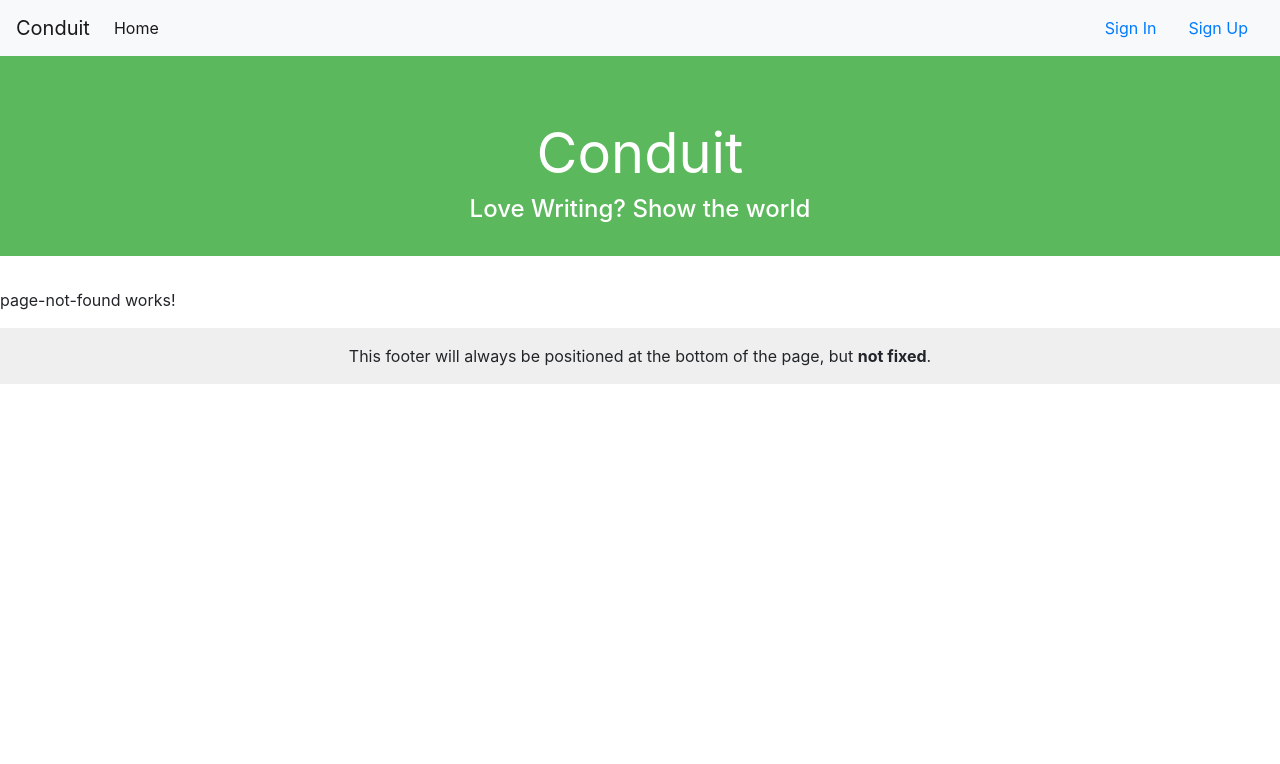
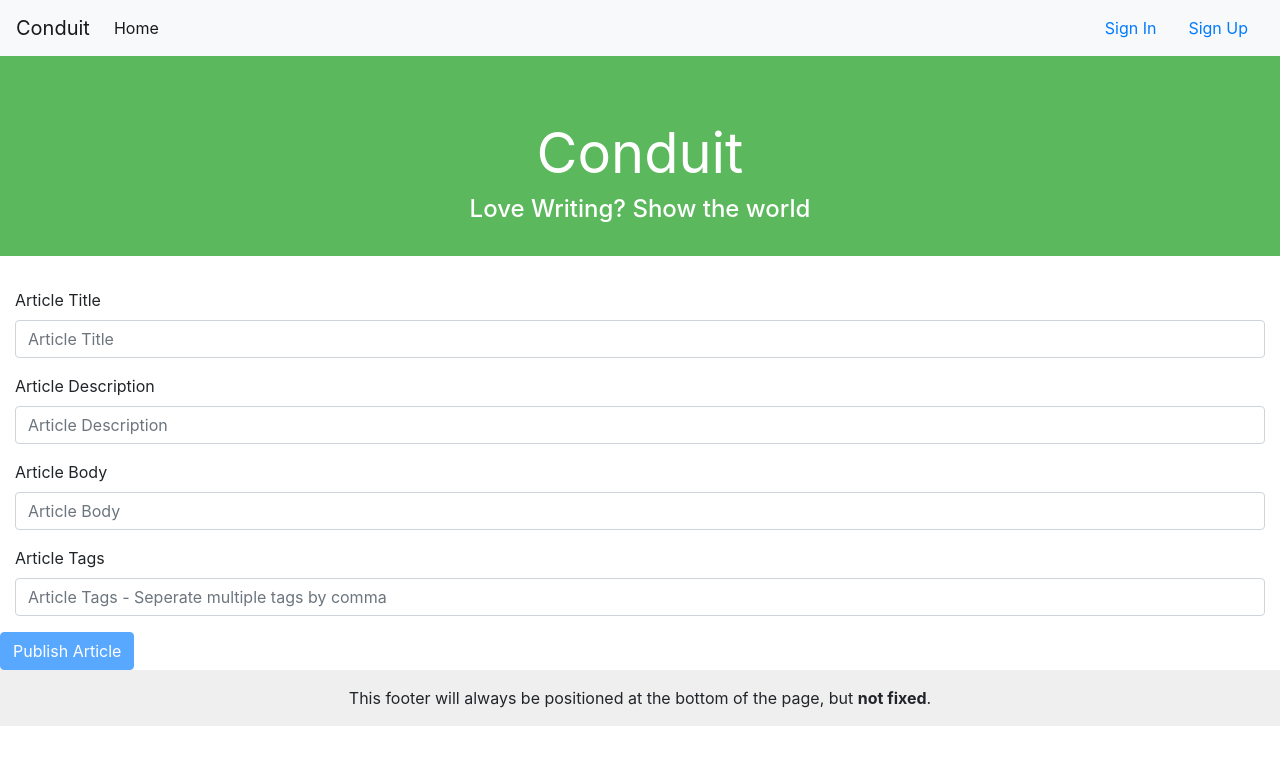
Before and after one commit to AnkitaKhurana/Conduit_Angular, an Angular app: page /editArticle in a window 1280 px wide. Shown: the top 764 px of the page. Built offline with nearby package versions, Linux system fonts and the light colour scheme.

Commit message:
Update Article

```diff
--- a/src/app/app.module.ts
+++ b/src/app/app.module.ts
@@ -51,6 +51,7 @@ const appRoutes: Routes = [
   { path: 'register', component: RegisterComponent },
   {path: 'article/:slug', component: ArticlePageComponent},
   {path: 'addArticle', component: ArticleEditorComponent},
+  {path: 'editArticle', component: ArticleEditorComponent },
 
   // {
   //   path: 'feed',
--- a/src/app/article-editor/article-editor.component.html
+++ b/src/app/article-editor/article-editor.component.html
@@ -1,6 +1,6 @@
 <h3>{{responseError}}</h3>
 
-<form class="form-horizontal" [formGroup]="form" (ngSubmit)="addArticle()">
+<form class="form-horizontal" [formGroup]="form" (ngSubmit)="publishArticle()">
 
     <div class="form-group">
         <div class="col-sm-12">
@@ -12,7 +12,7 @@
 
                     <div *ngIf="title.errors" class="alert alert-danger">
                         <div *ngIf="title.errors.required">Title is required.</div>
-                        <div *ngIf="body.errors.minLength!==null">Title must be of min 1 characters</div>
+                        <div *ngIf="title.errors.minLength!==null">Title must be of min 1 characters</div>
 
                     </div>
                 </div>
@@ -23,11 +23,9 @@
     <div class="form-group">
         <div class="col-sm-12">
             <label for="description" class="control-label">Article Description</label>
-            <input id="description" class="form-control mr-sm-2" type="text" placeholder="Article Description" aria-label="description"
-                formControlName="description">
-
+            <input id="description" class="form-control mr-sm-2" type="text" placeholder="Article Description"
+                aria-label="description" formControlName="description">
             <div *ngIf="description">
-
                 <div *ngIf="description.invalid && (description.dirty || description.touched)">
                     <div *ngIf="description.errors" class="alert alert-danger">
                         <div *ngIf="description.errors.required">Description is required.</div>
@@ -55,9 +53,9 @@
 
     <div class="form-group">
         <div class="col-sm-12">
-            <label for="tags" class="control-label">Article Tags</label>
-            <input id="tags" class="form-control mr-sm-2" type="text" placeholder="Article Tags - Seperate multiple tags by comma" aria-label="tags"
-                formControlName="tags">
+            <label for="tagList" class="control-label">Article Tags</label>
+            <input id="tagList" class="form-control mr-sm-2" type="text" placeholder="Article Tags - Seperate multiple tags by comma"
+                aria-label="tagList" formControlName="tagList">
         </div>
     </div>
 
--- a/src/app/article-editor/article-editor.component.ts
+++ b/src/app/article-editor/article-editor.component.ts
@@ -1,7 +1,9 @@
 import { Component, OnInit } from '@angular/core';
 import { FormGroup, FormBuilder, Validators } from '@angular/forms';
-import {Router} from '@angular/router';
+import { Router } from '@angular/router';
 import { ArticleService } from '../shared/services/article.service';
+import { ActivatedRoute } from '@angular/router';
+import { Article } from '../shared/models/article';
 
 @Component({
   selector: 'app-article-editor',
@@ -14,29 +16,59 @@ export class ArticleEditorComponent implements OnInit {
   get description() { return this.form.get('description'); }
   get body() { return this.form.get('body'); }
 
-  constructor(private articleService: ArticleService, private formBuilder: FormBuilder,  private router : Router) { }
+  constructor(private activatedRoute: ActivatedRoute, private articleService: ArticleService, private formBuilder: FormBuilder, private router: Router) {
+    this.article = new Article();
+    this.article.title = '';
+    this.article.description = '';
+    this.article.body = '';
+    this.article.tagList = [];
+    this.form = this.formBuilder.group({
+      title: [null, Validators.compose([Validators.required, Validators.minLength(1)])],
+      description: [null, Validators.compose([Validators.required, Validators.minLength(1)])],
+      body: [null, Validators.required],
+      tagList: null
+    });
+  }
   form: FormGroup;
   responseError: string;
-  addArticle(){
-    let tags = this.form.value.tags.split(',');
-    this.form.value.tags = tags.toString();
-    this.articleService.add(this.form.value).subscribe(articleReturned => {
-      this.router.navigateByUrl('article/'+articleReturned.slug);
+  article: Article;
+  publishArticle() {
+    let tags = this.form.value.tagList.split(',');
+    this.form.value.tagList = tags;
+
+    if (this.activatedRoute.snapshot.queryParams['slug']) {
+      this.articleService.edit(this.form.value, this.article.slug).subscribe(articleReturned => {
+        this.router.navigateByUrl('article/' + articleReturned.slug);
       },
         error => {
           Object.keys(JSON.parse(error._body).errors).forEach((k) => this.responseError = k + ' ' + JSON.parse(error._body).errors[k])
         }
       )
+    }
+    else {
+      this.articleService.add(this.form.value).subscribe(articleReturned => {
+        this.router.navigateByUrl('article/' + articleReturned.slug);
+      },
+        error => {
+          Object.keys(JSON.parse(error._body).errors).forEach((k) => this.responseError = k + ' ' + JSON.parse(error._body).errors[k])
+        }
+      )
+    }
 
   }
   ngOnInit() {
     this.responseError = '';
-    this.form = this.formBuilder.group({
-      title: [null, Validators.compose([Validators.required, Validators.minLength(1)])],
-      description: [null, Validators.compose([Validators.required, Validators.minLength(1)])],
-      body: [null, Validators.required,],
-      tags:null
+
+    if (this.activatedRoute.snapshot.queryParams['slug']) {
+      this.articleService.getArticle(this.activatedRoute.snapshot.queryParams['slug']).subscribe(data => {
+        this.article = data;
+        this.form.reset({
+          title: [this.article.title],
+          description: [this.article.description],
+          body: [this.article.body],
+          tagList: this.article.tagList
+        });
       });
     }
-
   }
+}
--- a/src/app/article-page/article-page.component.html
+++ b/src/app/article-page/article-page.component.html
@@ -6,7 +6,7 @@
         </div>
         <div class="col-md-3">
             <div *ngIf=isMyArticle>
-                    <button type="button" class="btn btn-info">Edit Article</button>
+                    <button type="button" class="btn btn-info" [routerLink]="['/editArticle']" [queryParams]="{slug:article.slug}">Edit Article</button>
                     <button type="button" class="btn btn-danger" (click)="deleteArticle()">Delete Article</button>
             </div>
             <div *ngIf=!isMyArticle>
--- a/src/app/article-page/article-page.component.ts
+++ b/src/app/article-page/article-page.component.ts
@@ -31,7 +31,7 @@ export class ArticlePageComponent implements OnInit {
   }
 
   deleteArticle(){
-      this.articleService.deleteArticle(this.article.slug).subscribe();
+      this.articleService.delete(this.article.slug).subscribe();
       this.router.navigateByUrl('');
   }
 }
--- a/src/app/shared/services/article.service.ts
+++ b/src/app/shared/services/article.service.ts
@@ -80,10 +80,25 @@ export class ArticleService {
       ));
   }
 
-  deleteArticle(articleSlug: string): Observable<any>{
+  delete(articleSlug: string): Observable<any>{
     return this.apiService.delete('/articles/'+articleSlug).pipe(map(data=>{
       return data;
     }),
     );
   }
+
+  edit(article: Article,articleSlug: string): Observable<Article> {
+    let body = {
+      "title": article.title,
+      "description": article.description,
+      "body": article.body,
+      "tagList": article.tagList
+    }
+    return this.apiService.put('/articles/'+articleSlug, { article: body }).pipe(
+      map(
+        data => {
+          return data.json().article;
+        }
+      ));
+  }
 }
```
Lines whose indentation alone changed are shown as unchanged.
